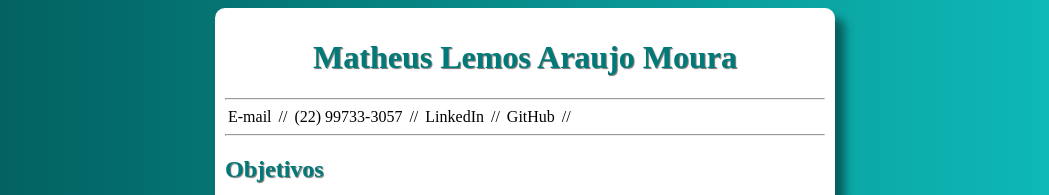
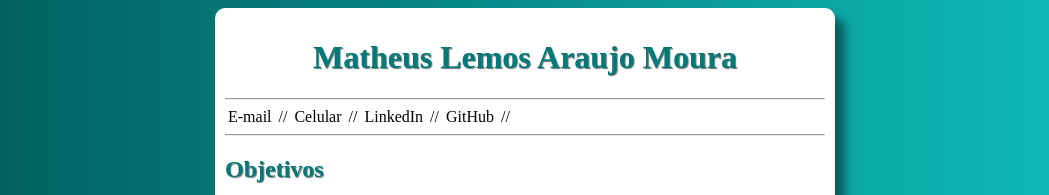
Before and after one commit to MatheusAraujoo/site, a plain HTML site: page index.html in a window 1280 px wide. Shown: the top 195 px of the page, without its empty margins (115-1164 px from the left). Drawn offline with Linux system fonts and the light colour scheme.

Commit message:
Update index.html

```diff
--- a/index.html
+++ b/index.html
@@ -14,7 +14,7 @@
 
             <nav>
                 <a href="mailto:matheus.codaraujo7@gmail.com" target="_blank" rel="external" >E-mail</a> //
-                <a href="https://wa.me/5522997333057" target="_blank" rel="external" >(22) 99733-3057</a> //
+                <a href="https://wa.me/5522997333057" target="_blank" rel="external" >Celular </a> //
                 <a href="https://www.linkedin.com/in/matheus-lemos-araujo-96a630234?utm_source=share&utm_campaign=share_via&utm_content=profile&utm_medium=ios_app" target="_blank" rel="external" >LinkedIn</a> //
                 <a href="https://github.com/MatheusAraujoo" target="_blank" rel="external">GitHub</a>  //
             </nav>
```
